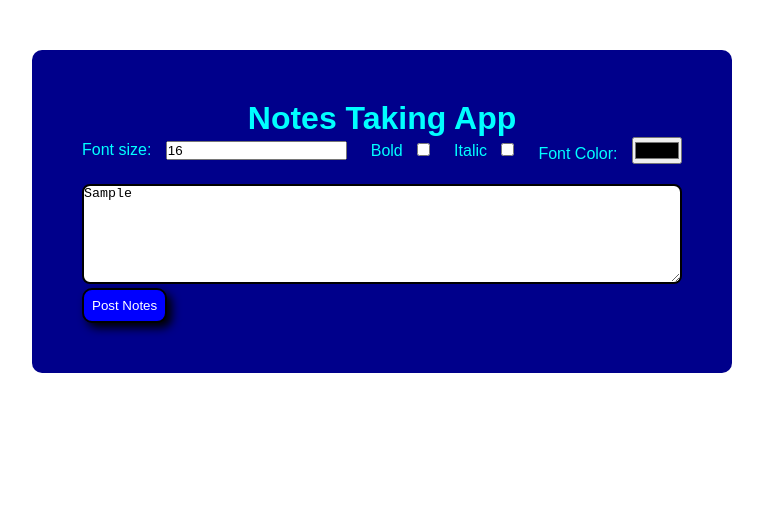
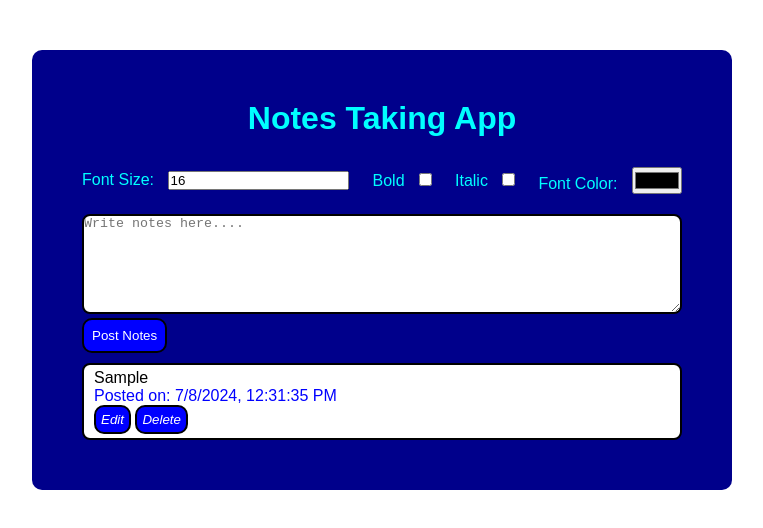
Before and after one commit to ahmedbilal019/Notes-Taking-App, a plain HTML site: page index.html in a window 1280 px wide. Both pictures are taken after typing "Sample" into the empty fields and a click on the button "Post Notes". Shown: the whole page, without its empty margins (258-1021 px from the left). Drawn offline with Linux system fonts and the light colour scheme.

Commit message:
developing the backend of the notes taking app with complete working

```diff
--- a/app.js
+++ b/app.js
@@ -0,0 +1,118 @@
+
+//event listner to load the notes already saved in local storage and then display in noteList.
+window.addEventListener("load", function () {
+    const saveNotes = JSON.parse(localStorage.getItem("notes")) || [];
+    const noteList = document.getElementById("noteList");
+
+    saveNotes.forEach(function (saveNote) {
+        const noteItem = createNoteItem(saveNote);
+        noteList.appendChild(noteItem);
+    })
+
+})
+
+/// creating a new note.
+function createNote() {
+    const noteText = document.getElementById("note").value;
+
+    if (noteText.trim() === "") {
+        return
+    }
+    const fontSize = document.getElementById("fontSize").value + "px";
+    const isBold = document.getElementById("bold").checked;
+    const isItalic = document.getElementById("italic").checked;
+    const textColor = document.getElementById("color").value;
+
+    const noteItem = createNoteItem({
+        text: noteText,
+        fontSize: fontSize,
+        isBold: isBold,
+        isItalic: isItalic,
+       textColor: textColor,
+    })
+
+    const noteList = document.getElementById("noteList");
+    noteList.appendChild(noteItem);
+
+    document.getElementById("note").value = "";
+    document.getElementById("fontSize").value = "16";
+    document.getElementById("bold").Checked = false;
+    document.getElementById("italic").Checked = false;
+    document.getElementById("color").value = "#000000";
+    saveNoteToLocalStorage(noteItem);
+}
+/// create a note item to display in note list.
+function createNoteItem(noteData) {
+    const noteItem = document.createElement("div");
+    noteItem.classList.add("note");
+    noteItem.style.fontSize = noteData.fontSize;
+
+    if (noteData.isBold) {
+        noteItem.style.fontWeight = "bold";
+    }
+    if (noteData.isItalic) {
+        noteItem.style.fontStyle = "italic";
+    }
+    noteItem.style.color = noteData.textColor;
+
+    const timeStamp = new Date().toLocaleString();
+
+    noteItem.innerHTML = `<p>${noteData.text}</p>
+    <p class="timestamp"> Posted on: ${timeStamp}</p>`
+
+    const editControls = document.createElement("div");
+    editControls.classList.add("edit-controls");
+    editControls.innerHTML = `<button onClick=editNote(this)>Edit</button>
+    <button onClick=deleteNote(this)>Delete</button>`;
+    noteItem.appendChild(editControls);
+
+    return noteItem;
+}
+
+/// edit button functionality where the save note will be deleted and note text will become the text of textarea,where user can edit it.
+function editNote(editButton) {
+    const noteItem = editButton.parentElement.parentElement;
+    const noteText = noteItem.querySelector("p:first-child").textContent;
+    document.getElementById("note").value = noteText;
+    deleteNote(editButton);
+}
+/// delete the note from note list.
+function deleteNote(deleteButton) {
+    const noteItem = deleteButton.parentElement.parentElement;
+    noteItem.remove();
+    removeNotesFromLocalStorage(noteItem);
+}
+
+// save the note in localstorage
+function saveNoteToLocalStorage(noteItem) {
+    const savedNotes = JSON.parse(localStorage.getItem("notes")) || [];
+    const noteText = noteItem.querySelector("p:first-child").textContent;
+    const fontSize = noteItem.style.fontSize;
+    const isBold = noteItem.style.fontWeight === "bold";
+    const isItalic = noteItem.style.fontStyle === "italic";
+    const textColor = noteItem.style.color;
+
+    const newNote = {
+        text: noteText,
+        fontSize: fontSize,
+        isBold: isBold,
+        isItalic: isItalic,
+        textColor: textColor,
+    }
+    savedNotes.push(newNote)
+    localStorage.setItem("notes", JSON.stringify(savedNotes));
+}
+// remove note from local storage
+function removeNotesFromLocalStorage(noteItem) {
+    const savedNotes = JSON.parse(localStorage.getItem("notes")) || [];
+    const noteText = noteItem.querySelector("p:first-child").textContent;
+
+    const index = savedNotes.findIndex((note) =>
+        note.text === noteText)
+    if (index !== -1) {
+        savedNotes.splice(index, 1);
+        localStorage.setItem("notes", JSON.stringify(savedNotes));
+
+    }
+}
+document.getElementById("postNotes").addEventListener("click", createNote);
--- a/index.html
+++ b/index.html
@@ -13,8 +13,8 @@
         <h1>Notes Taking App</h1>
         <div class="control">
             <div>
-                <label for="font size">Font size:</label>
-                <input type="number" value="16" id="fontsize">
+                <label for="fontSize">Font Size:</label>
+                <input type="number" value="16" id="fontSize">
             </div>
 
             <div>
@@ -28,14 +28,14 @@
             </div>
 
             <div>
-                <label for="fontcolor">Font Color:</label>
-                <input type="color" value="#000000" id="fontcolor">
+                <label for="color">Font Color:</label>
+                <input type="color" value="#000" id="color">
             </div>
         </div>
 
-        <textarea  id="text" placeholder="Write notes here...."></textarea>
+        <textarea  id="note" placeholder="Write notes here...."></textarea>
         <button id="postNotes">Post Notes</button>
-        <div id="notesList"></div>
+        <div id="noteList"></div>
     </div>
 </body>
 <script src="app.js"></script>
--- a/style.css
+++ b/style.css
@@ -17,6 +17,7 @@ body{
 }
 h1{
     text-align: center;
+    margin-bottom: 30px;
 }
 .control{
     display: flex;
@@ -40,9 +41,35 @@ button{
     padding: 8px;
     border: 2px solid black;
     border-radius: 10px;
-    box-shadow: 5px 5px 10px black ;
 }
 button:hover{
     background-color:aqua;
     color: black;
+    box-shadow: 5px 5px 10px rgb(29, 28, 28) ;
 }
+.note{
+    padding:  4px 10px;
+    margin-top: 10px;
+    border: 2px solid black;
+    border-radius: 8px;
+    background-color: white;
+}
+.edit-controls button{
+    padding: 5px;
+    font-weight: 500;
+    font-style: italic;
+    background-color: blue;
+    box-shadow: none;
+    cursor:pointer;
+}
+.edit-controls button:hover{
+   background-color: rgb(80, 80, 211);
+   color: white;
+   box-shadow: 5px 5px 10px rgb(109, 104, 104) ;
+}
+.timestamp{
+    color: blue;
+    font-size: 16px;
+    font-weight: normal;
+    font-style: normal;
+}
```
